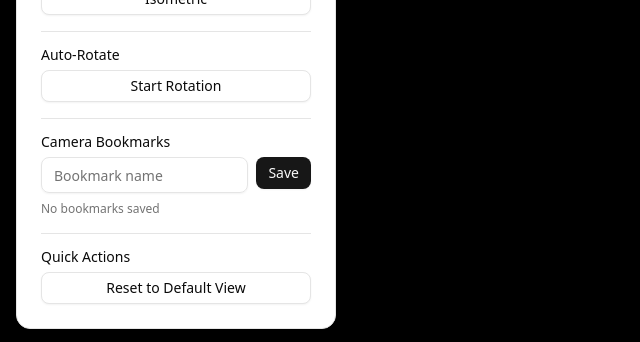
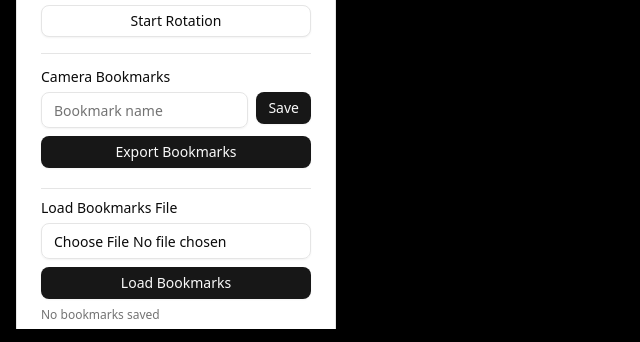
Before and after one commit to flyaminaaichour-web/new, a React (Vite) app: page / in a window 1280 px wide. Both pictures are taken after a click on the button "Show Camera Controls". Shown: the part 455-797 px from the top of the page, without its empty margins (0-640 px from the left). Built offline with nearby package versions, Linux system fonts and the light colour scheme.

Commit message:
Add camera bookmark management system - import/export functionality

```diff
--- a/src/App.jsx
+++ b/src/App.jsx
@@ -37,6 +37,7 @@ function App() {
   const [rotationSpeed, setRotationSpeed] = useState(1);
   const [cameraBookmarks, setCameraBookmarks] = useState([]);
   const [bookmarkName, setBookmarkName] = useState('');
+  const [selectedBookmarkFileForLoad, setSelectedBookmarkFileForLoad] = useState(null);
   const autoRotateRef = useRef(null);
 
   // Sample data for testing
@@ -614,6 +615,47 @@ function App() {
   const deleteBookmark = useCallback((indexToDelete) => {
     setCameraBookmarks(prev => prev.filter((_, index) => index !== indexToDelete));
   }, []);
+
+  const importBookmarks = useCallback((file) => {
+    if (!file) {
+      alert("Please select a JSON file to load bookmarks.");
+      return;
+    }
+
+    const reader = new FileReader();
+    reader.onload = (e) => {
+      try {
+        const loadedBookmarks = JSON.parse(e.target.result);
+        if (!Array.isArray(loadedBookmarks) || !loadedBookmarks.every(b => b.name && b.position && b.lookAt)) {
+          throw new Error("Invalid bookmark file format.");
+        }
+        setCameraBookmarks(loadedBookmarks);
+        setSelectedBookmarkFileForLoad(null);
+        alert(`Loaded ${loadedBookmarks.length} camera bookmarks!`);
+      } catch (error) {
+        console.error("Error loading bookmarks:", error);
+        alert(`Error loading bookmarks: ${error.message}. Please ensure it's a valid JSON file with the correct format.`);
+      }
+    };
+    reader.readAsText(file);
+  }, []);
+
+  const exportBookmarks = useCallback(() => {
+    if (cameraBookmarks.length === 0) {
+      alert("No bookmarks to export.");
+      return;
+    }
+    const blob = new Blob([JSON.stringify(cameraBookmarks, null, 2)], { type: 'application/json' });
+    const url = URL.createObjectURL(blob);
+    const link = document.createElement('a');
+    link.href = url;
+    link.download = 'camera_bookmarks.json';
+    document.body.appendChild(link);
+    link.click();
+    document.body.removeChild(link);
+    URL.revokeObjectURL(url);
+    alert("Camera bookmarks exported to camera_bookmarks.json!");
+  }, [cameraBookmarks]);
 
   useEffect(() => {
     if (graphRef.current) {
@@ -1143,6 +1185,27 @@ function App() {
                     Save
                   </Button>
                 </div>
+                <Button onClick={exportBookmarks} size="sm" className="w-full">
+                  Export Bookmarks
+                </Button>
+
+                <Separator className="my-3" />
+
+                <Label>Load Bookmarks File</Label>
+                <Input
+                  type="file"
+                  accept=".json"
+                  onChange={(e) => setSelectedBookmarkFileForLoad(e.target.files[0])}
+                />
+                <Button onClick={() => importBookmarks(selectedBookmarkFileForLoad)} size="sm" className="w-full">
+                  Load Bookmarks
+                </Button>
+                {selectedBookmarkFileForLoad && (
+                  <p className="text-xs text-muted-foreground">
+                    Selected: {selectedBookmarkFileForLoad.name}
+                  </p>
+                )}
+
                 {cameraBookmarks.length > 0 && (
                   <div className="space-y-1 mt-2">
                     {cameraBookmarks.map((bookmark, index) => (
```
